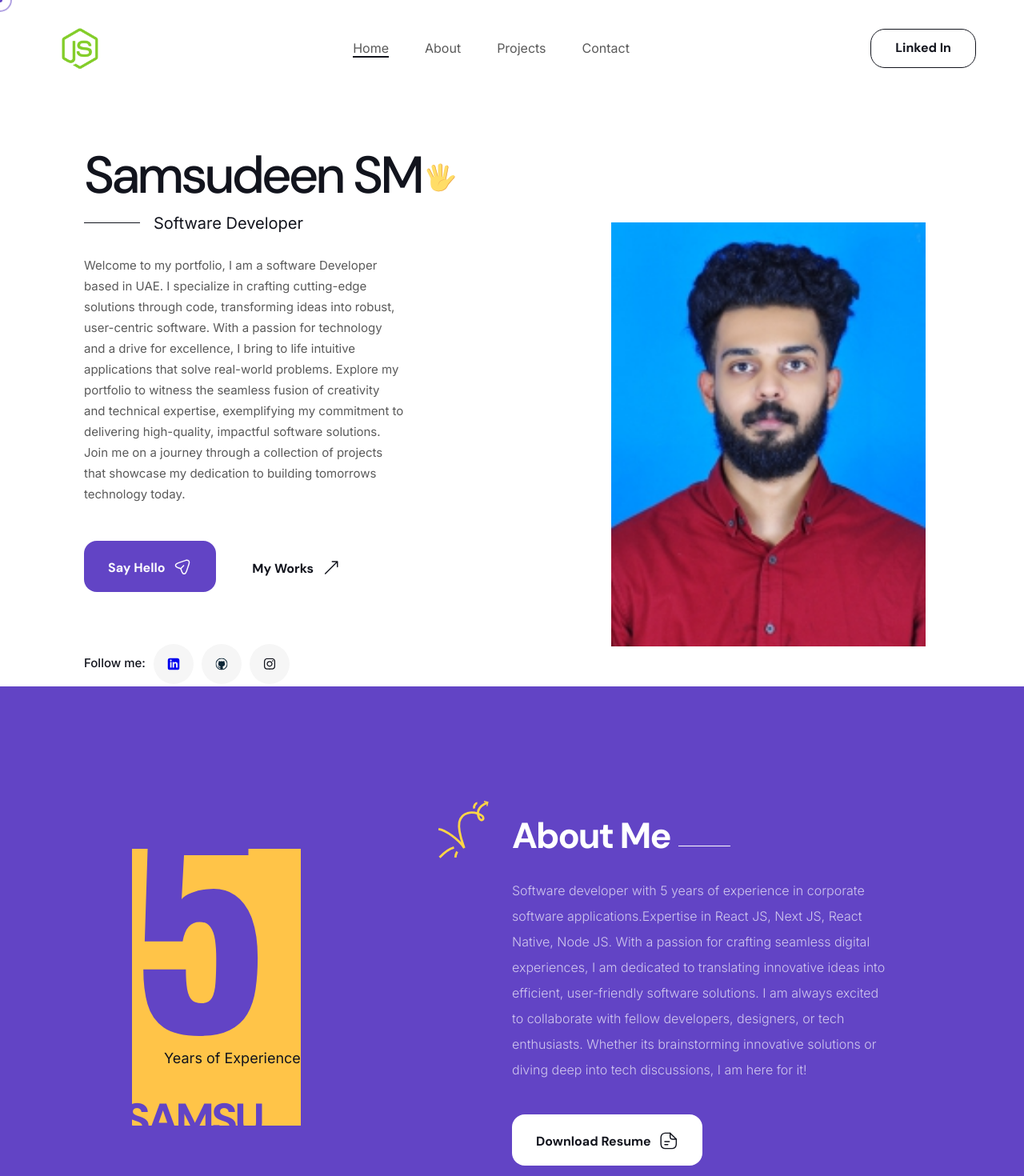
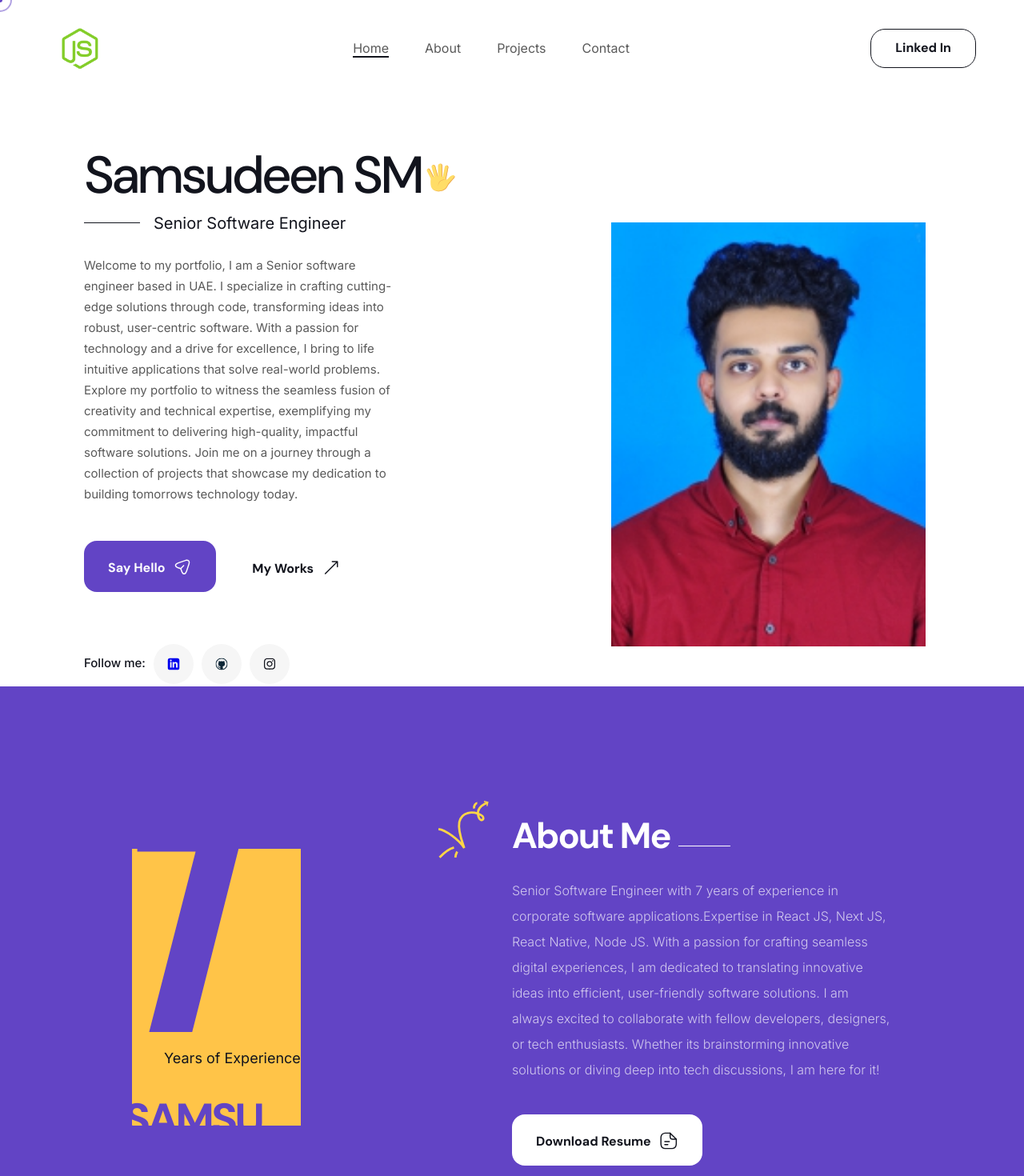
Before and after one commit to shamsudeen123/portfolio-nextjs, a Next.js app: page / in a window 1280 px wide. Shown: the top 1470 px of the page at 80% size. Built offline with nearby package versions, Linux system fonts and the light colour scheme.

Commit message:
changed the experience and designation

```diff
--- a/src/components/About.js
+++ b/src/components/About.js
@@ -5,7 +5,7 @@ const About = () => {
         <div className="about_in">
           <div className="left">
             <div className="box">
-              <h3 className="year">5</h3>
+              <h3 className="year">7</h3>
               <span className="experience">Years of Experience</span>
               <h3 className="name">SAMSU</h3>
             </div>
@@ -21,7 +21,7 @@ const About = () => {
             </div>
             <div className="text">
               <p>
-                Software developer with 5 years of experience in corporate software applications.Expertise in React JS, Next JS, React Native, Node JS.
+                Senior Software Engineer with 7 years of experience in corporate software applications.Expertise in React JS, Next JS, React Native, Node JS.
                 With a passion for crafting seamless digital experiences, I am dedicated to translating innovative ideas into efficient, user-friendly software solutions.
                 I am always excited to collaborate with fellow developers, designers, or tech enthusiasts. Whether its brainstorming innovative solutions or diving deep into tech discussions, I am here for it!
 
@@ -29,7 +29,7 @@ const About = () => {
             </div>
             <div className="short">
               <div className="orido_tm_boxed_button">
-                <a href="img/cv/Samsudeen_Mohd_CV.pdf" download>
+                <a href="img/cv/SAMSUDEEN_SR_SOFTWARE_ENGINEER.pdf" download>
                   Download Resume{" "}
                   <img className="svg" src="img/svg/paper.svg" alt="" />
                 </a>
--- a/src/components/ExpertAreas.js
+++ b/src/components/ExpertAreas.js
@@ -21,12 +21,12 @@ const skills = [
 const experiences = [
   {
     company: "Apps Team Technologies",
-    designation: "Senior Software Developer",
+    designation: "Senior Software Engineer",
     time: "2022 - 2023",
   },
   {
     company: "Emproto Technologies",
-    designation: "Software Developer",
+    designation: "Software Engineer",
     time: "2021 - 2022",
   },
 ];
--- a/src/components/Home.js
+++ b/src/components/Home.js
@@ -8,11 +8,11 @@ const Home = ({ dark }) => {
               <h3>
                 Samsudeen SM <img className="svg" src="img/svg/hi.svg" alt="" />
               </h3>
-              <span className="job">Software Developer</span>
+              <span className="job">Senior Software Engineer</span>
             </div>
             <div className="text">
               <p>
-              Welcome to my portfolio, I am a software Developer based in UAE. I specialize in crafting cutting-edge solutions through code, transforming ideas into robust, user-centric software. With a passion for technology and a drive for excellence, I bring to life intuitive applications that solve real-world problems. Explore my portfolio to witness the seamless fusion of creativity and technical expertise, exemplifying my commitment to delivering high-quality, impactful software solutions. Join me on a journey through a collection of projects that showcase my dedication to building tomorrows technology today.
+              Welcome to my portfolio, I am a Senior software engineer based in UAE. I specialize in crafting cutting-edge solutions through code, transforming ideas into robust, user-centric software. With a passion for technology and a drive for excellence, I bring to life intuitive applications that solve real-world problems. Explore my portfolio to witness the seamless fusion of creativity and technical expertise, exemplifying my commitment to delivering high-quality, impactful software solutions. Join me on a journey through a collection of projects that showcase my dedication to building tomorrows technology today.
               </p>
             </div>
             <div className="buttons" style={{marhinTop: 20}}>
```
Also changed, not shown: 1 other file (tests, documents, lock files or other folders).
